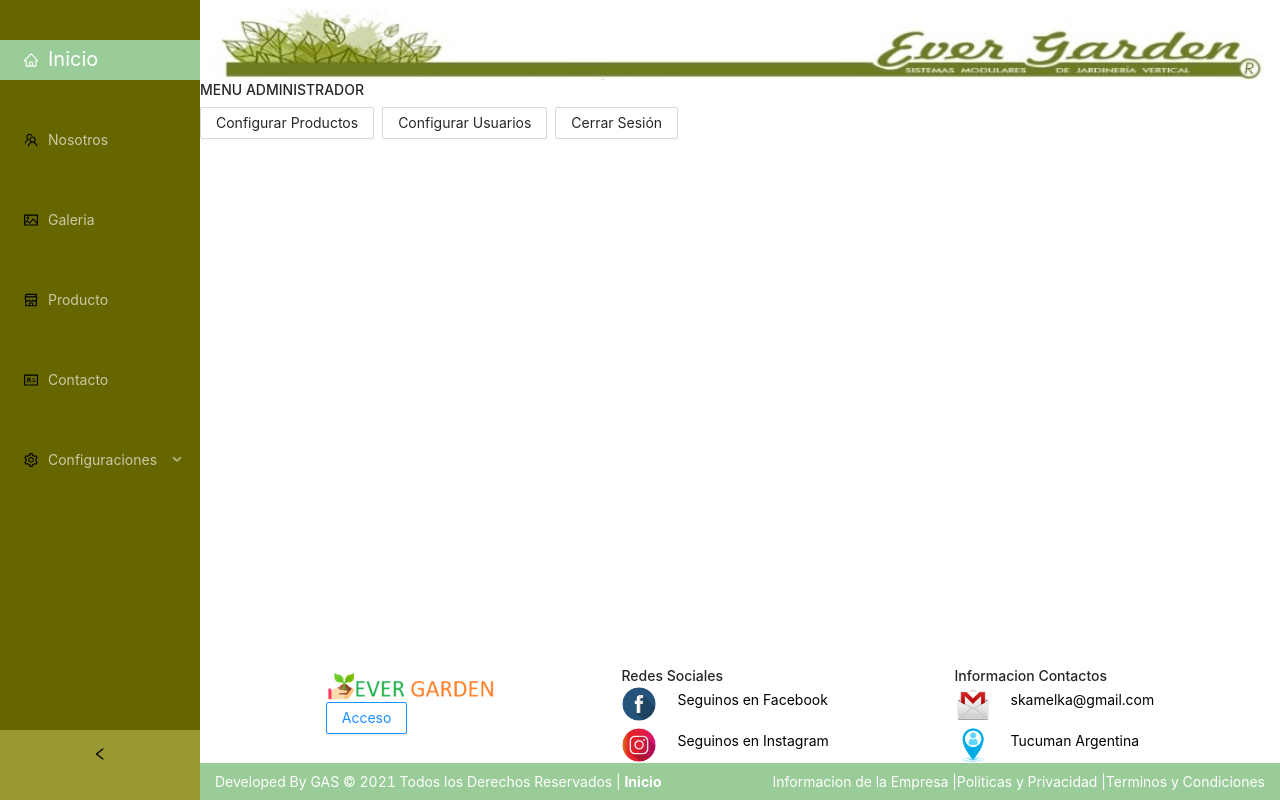
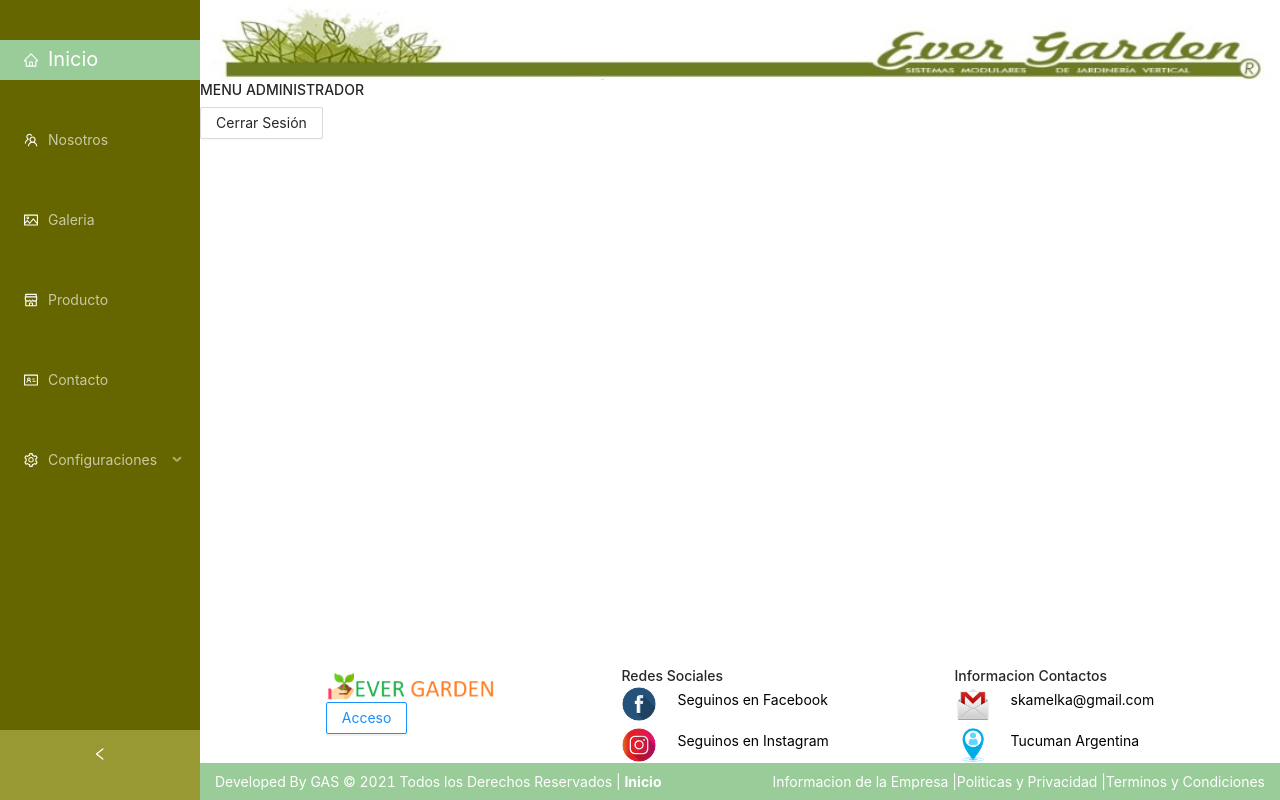
Before and after one commit to andyska/EverGarden-FrontEnd, a React (Create React App) app in the folder my-app/: page /MenuAdmin in a window 1280 px wide. Built offline with nearby package versions, Linux system fonts and the light colour scheme; sample sign-in values are in the browser's storage.

Commit message:
expiracion de token, redireccion del login

```diff
--- a/my-app/src/components/Layout/Layout.css
+++ b/my-app/src/components/Layout/Layout.css
@@ -61,7 +61,7 @@
 
 .anticon {
   display: inline-block;
-  color: black;
+  color:white;
   font-style: normal;
   line-height: 0;
   text-align: center;
--- a/my-app/src/components/Layout/Layout.jsx
+++ b/my-app/src/components/Layout/Layout.jsx
@@ -128,7 +128,7 @@ const MyLayout = () => {
               </Menu.Item>
               <Menu.Item key="8">
                 <NavLink hidden={isConfigHidden} id="cerrar" to="/MenuAdmin" >
-                  Cerrar Sesion
+                  Cerrar Sesión
                 </NavLink>
               </Menu.Item>
             </SubMenu>
--- a/my-app/src/components/Login/Login.css
+++ b/my-app/src/components/Login/Login.css
@@ -7,7 +7,7 @@
 }
 
 .ant-input-suffix {
-    margin-left: 180px;
+    margin-left: 265px;
 }
 
 .ant-input-affix-wrapper > input.ant-input{
--- a/my-app/src/components/Login/Login.jsx
+++ b/my-app/src/components/Login/Login.jsx
@@ -25,6 +25,7 @@ const tailLayout = {
 };
 
 const MyLogin = ({HandleConfig}) => {
+   let readyToRedirect = false
 
   const onFinish = async(values) => {
     console.log('Success:', values);
@@ -37,17 +38,17 @@ const MyLogin = ({HandleConfig}) => {
     try{
     const response = await axios.post('http://localhost:8080/api/admin/users/login/', userObject );
      localStorage.setItem("Token", response.data.token)
-     //alert(`Bienvenido ${userObject.userName}!`+' Utilice la sección "Configuraciones" del menú lateral para realizar acciones de administrador')
-     //HandleConfig()
-     message.success(`Bienvenido ${userObject.userName}!`+' Utilice la sección "Configuraciones" del menú lateral para realizar acciones de administrador',4,HandleConfig())
-     //GoToMain()
-  }
+     readyToRedirect = true
+     }
   catch(err){
-    //settear en true la bandera para levantar para que salte el error de loggeo
-    console.log('este es el error de login', err)
     message.error('Error de inicio de sesión. Verifique usuario y contraseña ingresados',5)
-    //alert ('Error: Usuario o Contraseña invalidos')
-
+    }
+    finally{
+      if (readyToRedirect === true){
+      alert (`Bienvenido ${userObject.userName}!`+' Utilice la sección "Configuraciones" del menú lateral para realizar acciones de administrador')
+      HandleConfig()
+      GoToMain()
+    }
     };
   }
 
--- a/my-app/src/components/Pages/MenuAdmin.jsx
+++ b/my-app/src/components/Pages/MenuAdmin.jsx
@@ -18,22 +18,16 @@ const MenuAdmin = () => {
     localStorage.removeItem('Token')
     GoToMain()
   }
-     console.log("entró a MenuAdmin")
+
      if (token){
      return (
          <div>
          <h1>MENU ADMINISTRADOR</h1>
          <Space>
-         <Button onClick={handleOnClick} >
-          Configurar Productos
-         </Button >
-         <Button onClick={handleUsersClick}>
-         Configurar Usuarios
-        </Button>
-        <Button onClick={handleLogOutClick}>
+         <Button onClick={handleLogOutClick}>
          Cerrar Sesión
         </Button>
-        </Space>
+        </Space> *
         </div>
           )}
           else {
--- a/my-app/src/components/Pages/ProductsCrud.jsx
+++ b/my-app/src/components/Pages/ProductsCrud.jsx
@@ -6,6 +6,7 @@ import ProductModal from '../../components/Modal/ProductModal'
 import ModalConfirm from '../../components/Modal/ModalConfirm'
 import ModalUpDate from '../../components/Modal/ModalUpDate'
 import GoToMain from '../../components/GoToMain'
+
 
 const ProductsCrud = () => {
 
@@ -18,14 +19,18 @@ const ProductsCrud = () => {
     if (token){
     try{
       const resp = await axios.get('http://localhost:8080/api/admin/products',{headers: {Authorization: 'Bearer ' + token}});
-      console.log("este es el token del header" ,resp.headers.Authorization)
-      console.log(resp.data)
       console.log(resp.headers)
-      setProducts(resp.data)}
+      setProducts(resp.data)
+
+    }
       catch(error){
-        message.error("Fallo la conexion con el BackEnd:" + error)
+        localStorage.removeItem('Token')
+        GoToMain()
+        message.error("Sesión expirada. Inicie sesión nuevamente", 4)
         throw error
-      }}
+      }
+
+    }
     else{
       alert ('Debe iniciar sesion como usuario administrador para acceder a esta ruta')
       GoToMain()
--- a/my-app/src/components/Pages/Users.jsx
+++ b/my-app/src/components/Pages/Users.jsx
@@ -19,11 +19,12 @@ const UsersCrud = () => {
       const resp = await axios.get('http://localhost:8080/api/admin/users',{headers: {Authorization: 'Bearer ' + token}});
       //console.log("Nuevo usuario", resp.data)
       setUsers(resp.data)
-    } catch (error){
-      //console.log("getAllUsers" , error)
-      message.error("Fallo la conexion con el BackEnd:" + error)
+    } catch(error){
+      localStorage.removeItem('Token')
+      GoToMain()
+      message.error("Sesión expirada. Inicie sesión nuevamente", 4)
       throw error
-    }}
+    } }
     else {
       alert ('Debe iniciar sesion como usuario administrador para acceder a esta ruta')
       GoToMain()
```
